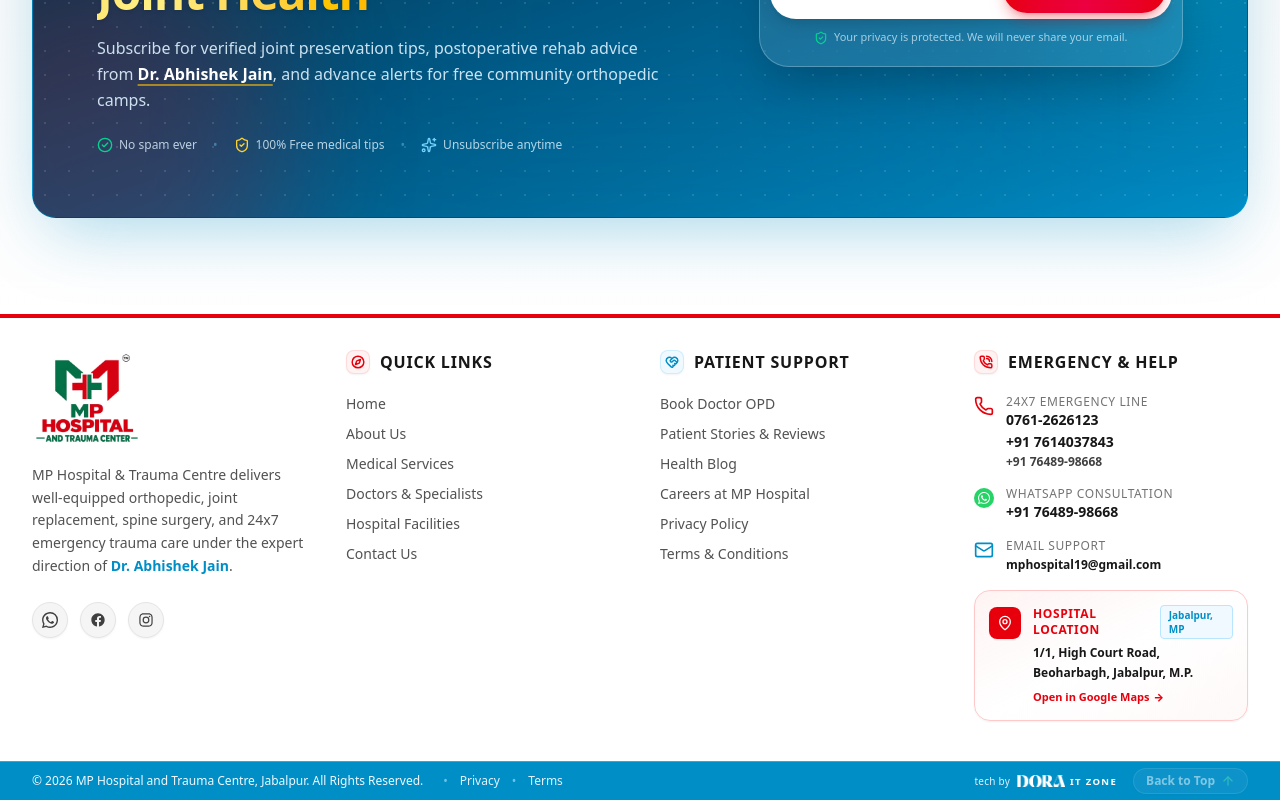
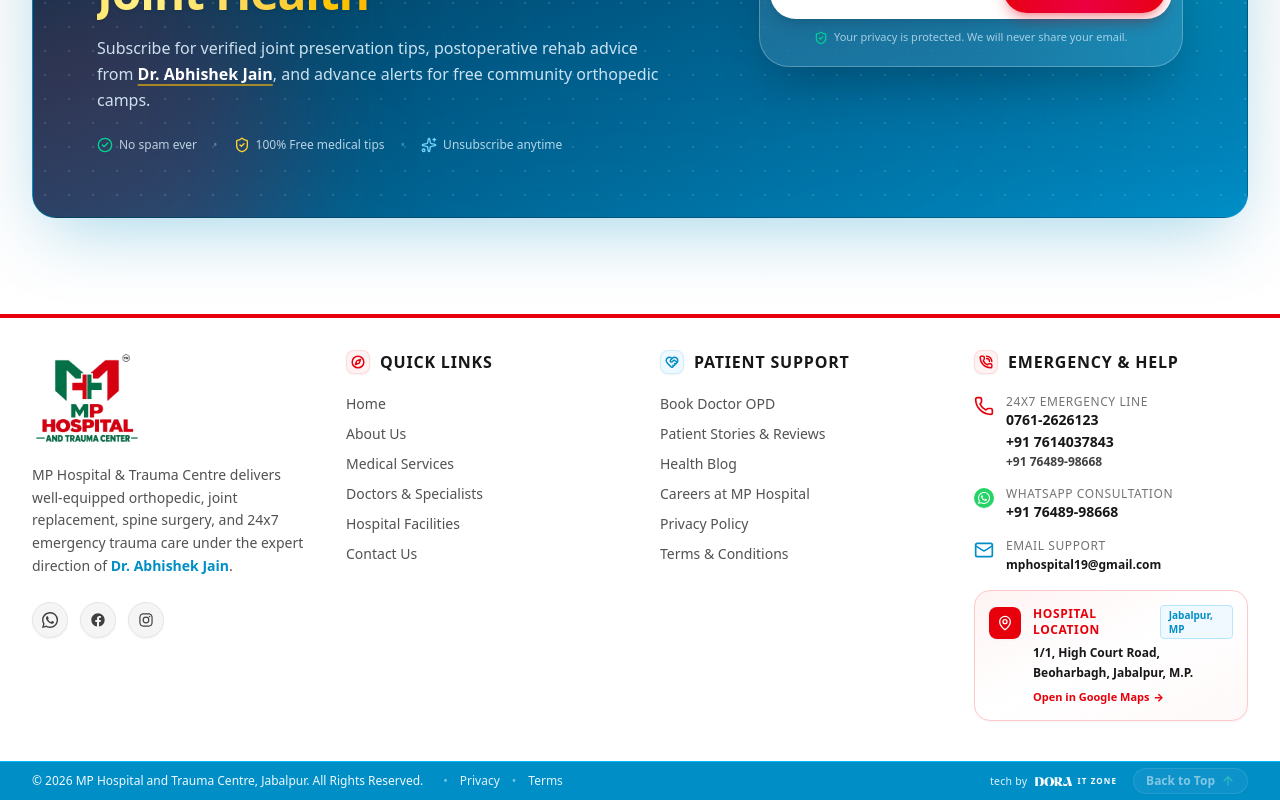
Before and after one commit to Sanatjaiswal/sparkbuild, a Next.js app: page / in a window 1280 px wide. Shown: the part 10981-11781 px from the top of the page. Built offline with nearby package versions, Linux system fonts and the light colour scheme.

Commit message:
Further scale down DORA IT ZONE logo and text while preserving tech by font size

```diff
--- a/src/components/layout/Footer.tsx
+++ b/src/components/layout/Footer.tsx
@@ -272,7 +272,7 @@ export default function Footer() {
 
           {/* Right End: Tech by Dora IT Zone & Back to Top */}
           <div className="flex items-center justify-center lg:justify-end gap-3 sm:gap-4 shrink-0">
-            {/* Tech by Dora IT Zone (Proportionally scaled to match footer) */}
+            {/* Tech by Dora IT Zone (Proportionally scaled) */}
             <a
               href="https://doraitzone.com"
               target="_blank"
@@ -280,11 +280,11 @@ export default function Footer() {
               className="inline-flex items-center gap-1.5 text-white/90 hover:text-white transition-all whitespace-nowrap group py-0.5"
               title="Dora IT Zone - Digital Marketing & Technology Solutions, Jabalpur"
             >
-              <span className="text-[9.5px] sm:text-[10px] font-normal tracking-wide text-sky-100 leading-none">
+              <span className="text-[10px] sm:text-[10.5px] font-medium tracking-wide text-sky-100 leading-none">
                 tech by
               </span>
               <div className="flex items-center gap-1">
-                <div className="relative h-[11px] w-[46px] sm:h-[12px] sm:w-[50px] shrink-0">
+                <div className="relative h-[8.5px] w-[36px] sm:h-[9.5px] sm:w-[40px] shrink-0">
                   <Image
                     src="/images/dora_wordmark_white.png"
                     alt="DORA"
@@ -292,7 +292,7 @@ export default function Footer() {
                     className="object-contain group-hover:scale-105 transition-transform"
                   />
                 </div>
-                <span className="text-[9px] sm:text-[9.5px] font-bold tracking-[0.14em] text-white uppercase leading-none">
+                <span className="text-[7.5px] sm:text-[8px] font-bold tracking-[0.14em] text-white uppercase leading-none">
                   IT ZONE
                 </span>
               </div>
```
